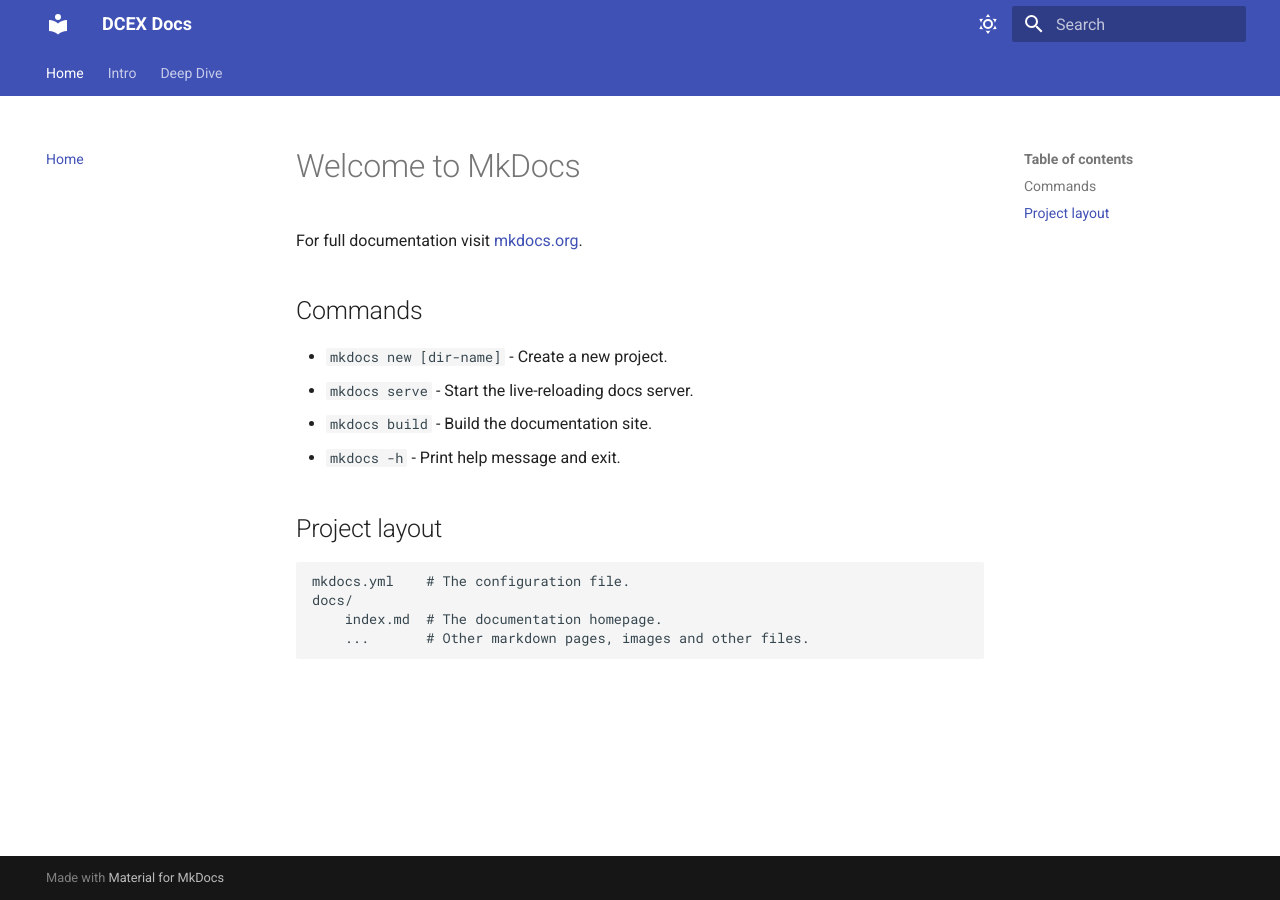
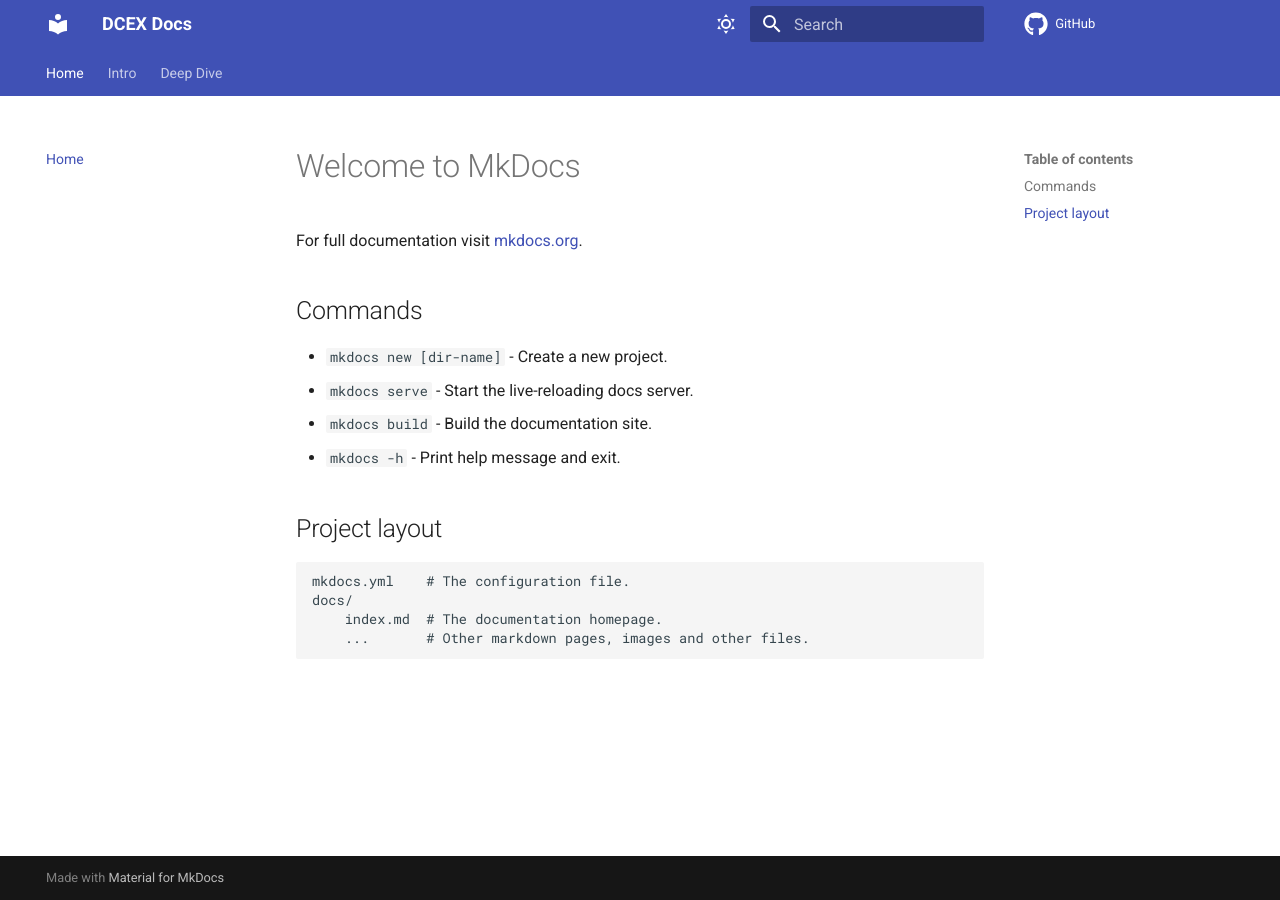
Before and after one commit to poolshark-protocol/docs, an MkDocs documentation site: the page built from docs/index.md, in a window 1280 px wide. Built offline with MkDocs 1.6.1 and Material for MkDocs 9.7.7, drawn with Linux system fonts in a browser that asks for light colours; comment, search, counter and statistics services are not loaded.

Commit message:
added repo to page

```diff
--- a/mkdocs.yml
+++ b/mkdocs.yml
@@ -1,5 +1,11 @@
 site_name: DCEX Docs
+repo_url: https://github.com/poolsharks-protocol/DCEX-Docs
+repo_name: GitHub
+edit_uri: tree/main/docs
 theme:
+  icon:
+    repo:
+      fontawesome/brands/github
   name: material
   palette:
     - media: "(prefers-color-scheme: light)"
@@ -31,7 +37,6 @@
       - Security: intro/security.md
       - Conclusion: intro/conclusion.md
   - Deep Dive: dev.md
-
 markdown_extensions:
   - toc:
       permalink: True
```
